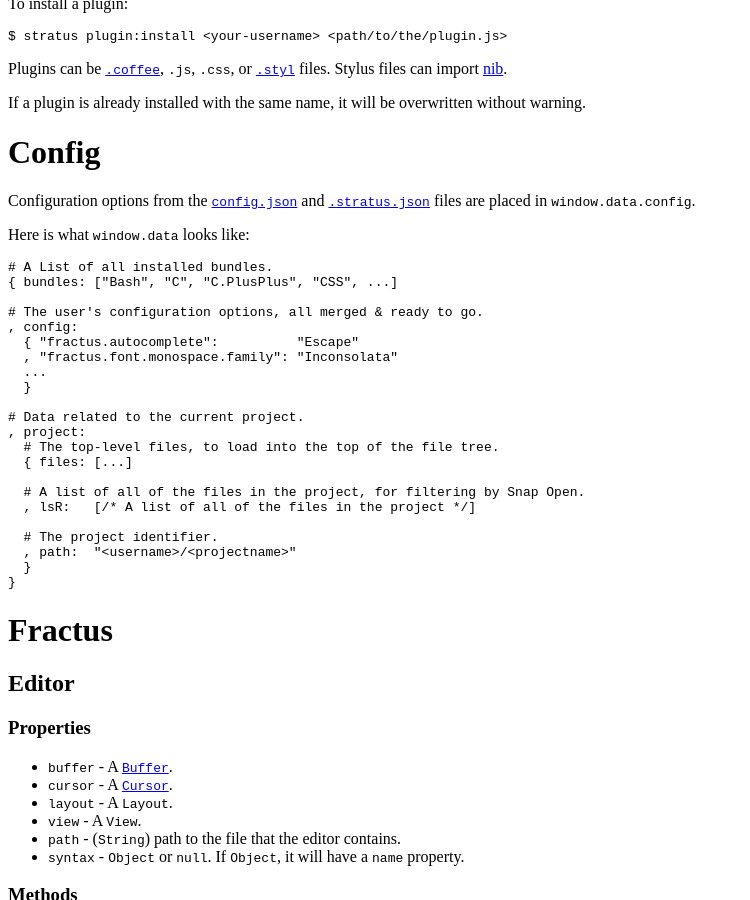
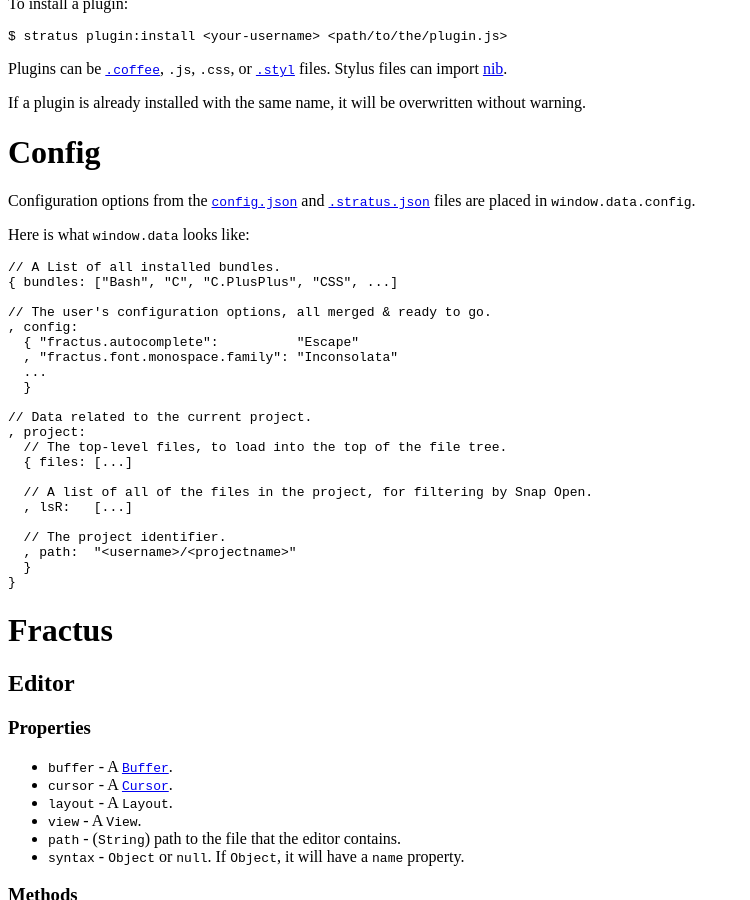
Before and after one commit to stratuseditor/stratuseditor.github.com.raw, a Jekyll site: the page built from _posts/2012-01-06-plugins.md, in a window 1280 px wide and 900 px high, scrolled down 588 px. Shown: the whole window, without its empty margins (0-750 px from the left). Built offline with Jekyll 4.4.1, drawn with Linux system fonts in a browser that asks for light colours; Markdown is read by kramdown in place of the engine named in the settings.

Commit message:
misc cleanup

```diff
--- a/_posts/2012-01-06-plugins.md
+++ b/_posts/2012-01-06-plugins.md
@@ -38,25 +38,25 @@
 
 Here is what `window.data` looks like:
 
-    # A List of all installed bundles.
+    // A List of all installed bundles.
     { bundles: ["Bash", "C", "C.PlusPlus", "CSS", ...]
 
-    # The user's configuration options, all merged & ready to go.
+    // The user's configuration options, all merged & ready to go.
     , config:
       { "fractus.autocomplete":          "Escape"
       , "fractus.font.monospace.family": "Inconsolata"
       ...
       }
 
-    # Data related to the current project.
+    // Data related to the current project.
     , project:
-      # The top-level files, to load into the top of the file tree.
+      // The top-level files, to load into the top of the file tree.
       { files: [...]
 
-      # A list of all of the files in the project, for filtering by Snap Open.
-      , lsR:   [/* A list of all of the files in the project */]
+      // A list of all of the files in the project, for filtering by Snap Open.
+      , lsR:   [...]
 
-      # The project identifier.
+      // The project identifier.
       , path:  "<username>/<projectname>"
       }
     }
@@ -182,8 +182,6 @@
   * `end`   - [Point](#Point)
 
 
-
-
 # Stratus
 ## Events
 
@@ -200,7 +198,6 @@
 ### stratus.open(path)
 Open the given file in a new editor tab (If it is already open, the tab
 will be selected).
-
 
 
 # UI
```
Also changed, not shown: _posts/2012-01-06-bundles.md (+0 -1 lines), README.md.
